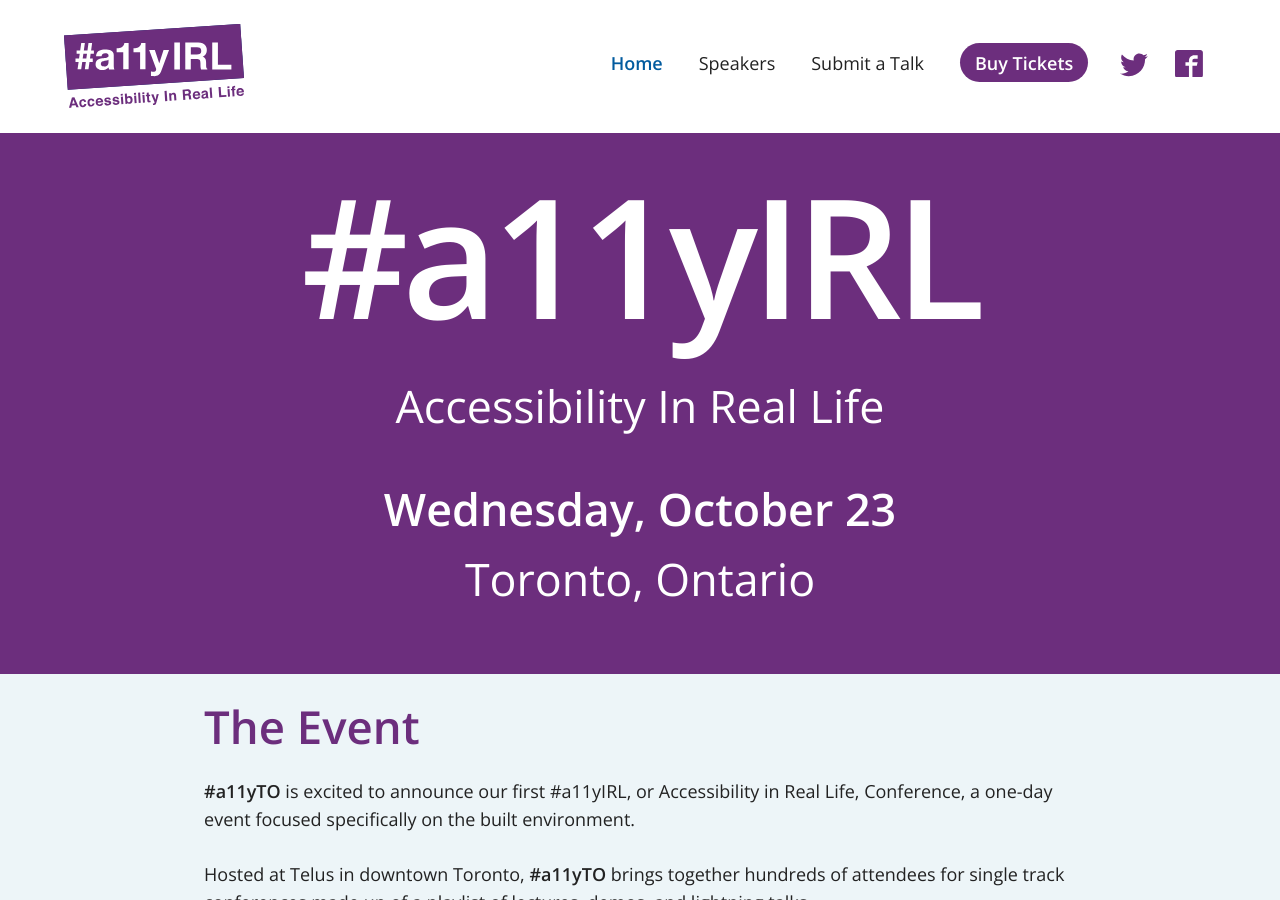
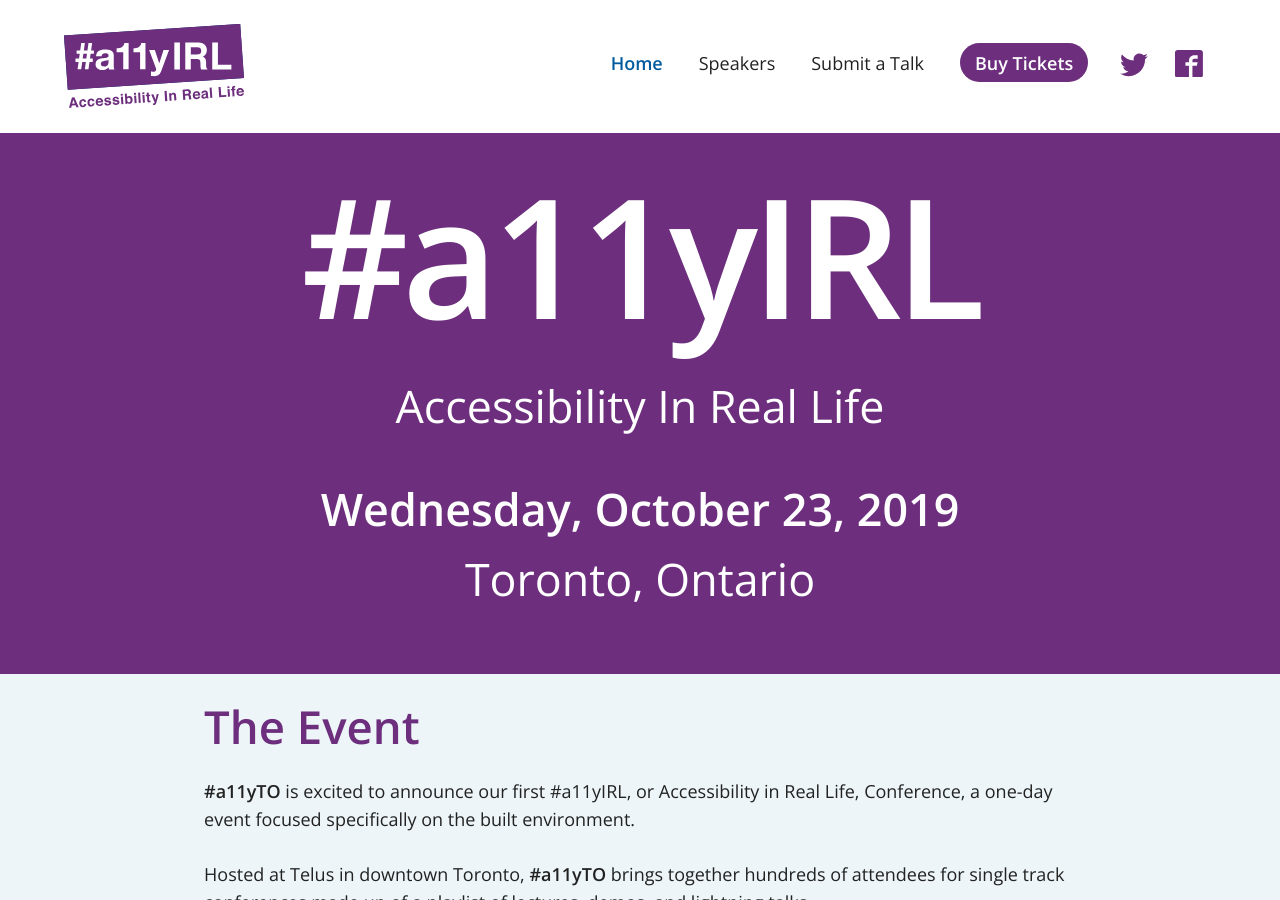
Before and after one commit to a11yTO/static-irl-site, a Jekyll site: the page built from index.html, in a window 1280 px wide and 900 px high. Built offline with Jekyll 4.4.1, drawn with Linux system fonts in a browser that asks for light colours.

Commit message:
Add year to event date

```diff
--- a/_config.yml
+++ b/_config.yml
@@ -16,7 +16,7 @@
 title: a11yIRL
 email: info@a11yto.com
 description: Accessibility In Real Life
-event-date: Wednesday, October 23
+event-date: Wednesday, October 23, 2019
 baseurl: "" # the subpath of your site, e.g. /blog
 url: "https://IRL.a11yto.com/" # the base hostname & protocol for your site, e.g. http://example.com
 permalink: /:title
```
